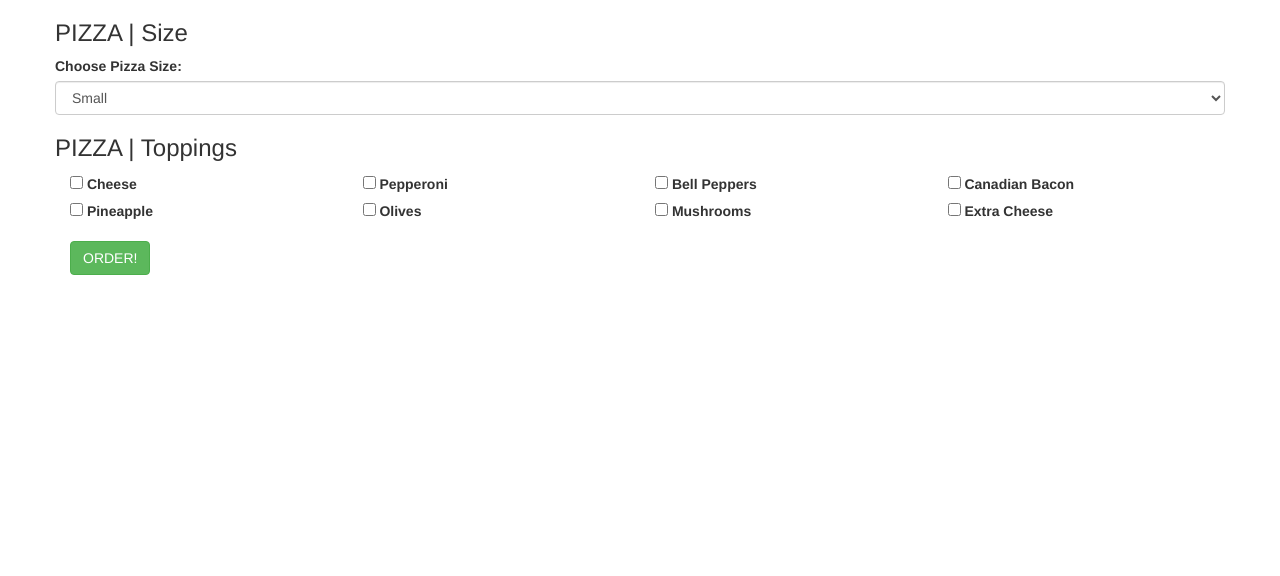
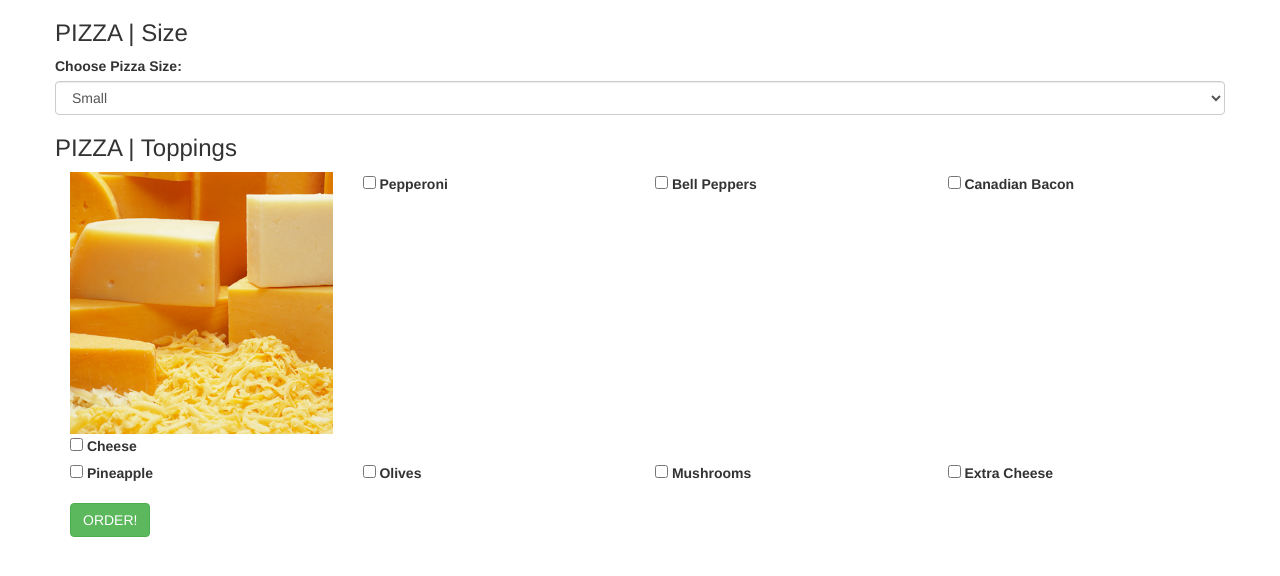
Before and after one commit to mfitchen/pizza-order, a plain HTML site: page index.html in a window 1280 px wide. Drawn offline with Linux system fonts and the light colour scheme.

Commit message:
add image files to img directory

```diff
--- a/index.html
+++ b/index.html
@@ -36,6 +36,7 @@
               <h3>PIZZA | Toppings</h3>
             </div>
             <div class="col-md-3">
+              <img src="img/cheese.png" alt="Pizza Topping: Cheese" class="img-responsive">
               <input type="checkbox" name="toppings" value=" Cheese">
               <label for="toppings-cheese">Cheese</label>
             </div>
```
Also changed, not shown: img/bellpeppers.png (added), img/canadianbacon.png (added), img/cheese.png (added), img/mushrooms.png (added), img/olives.png (added), img/pepperoni.png (added), img/pineapple.png (added), img/xcheese.png (added).
